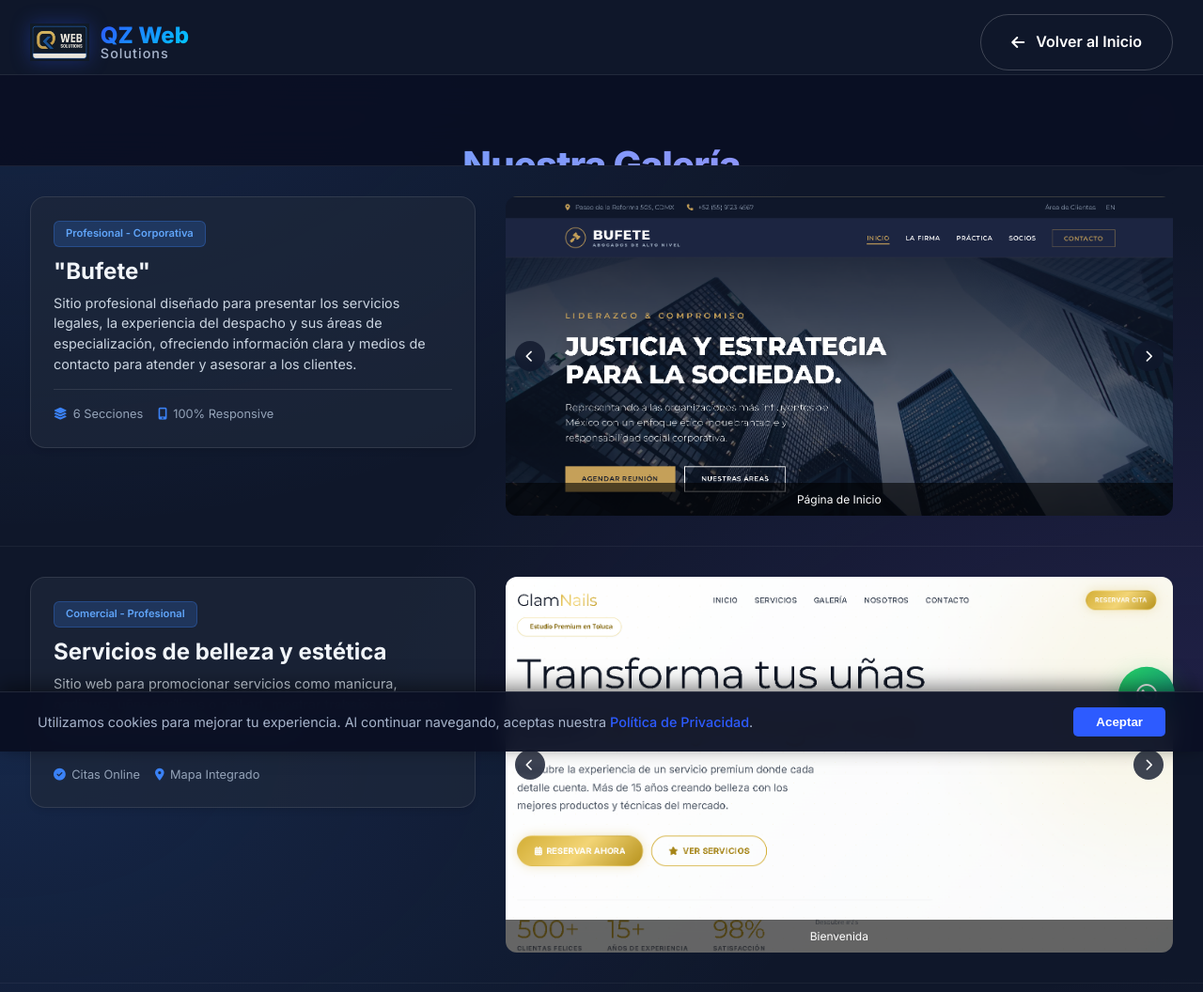
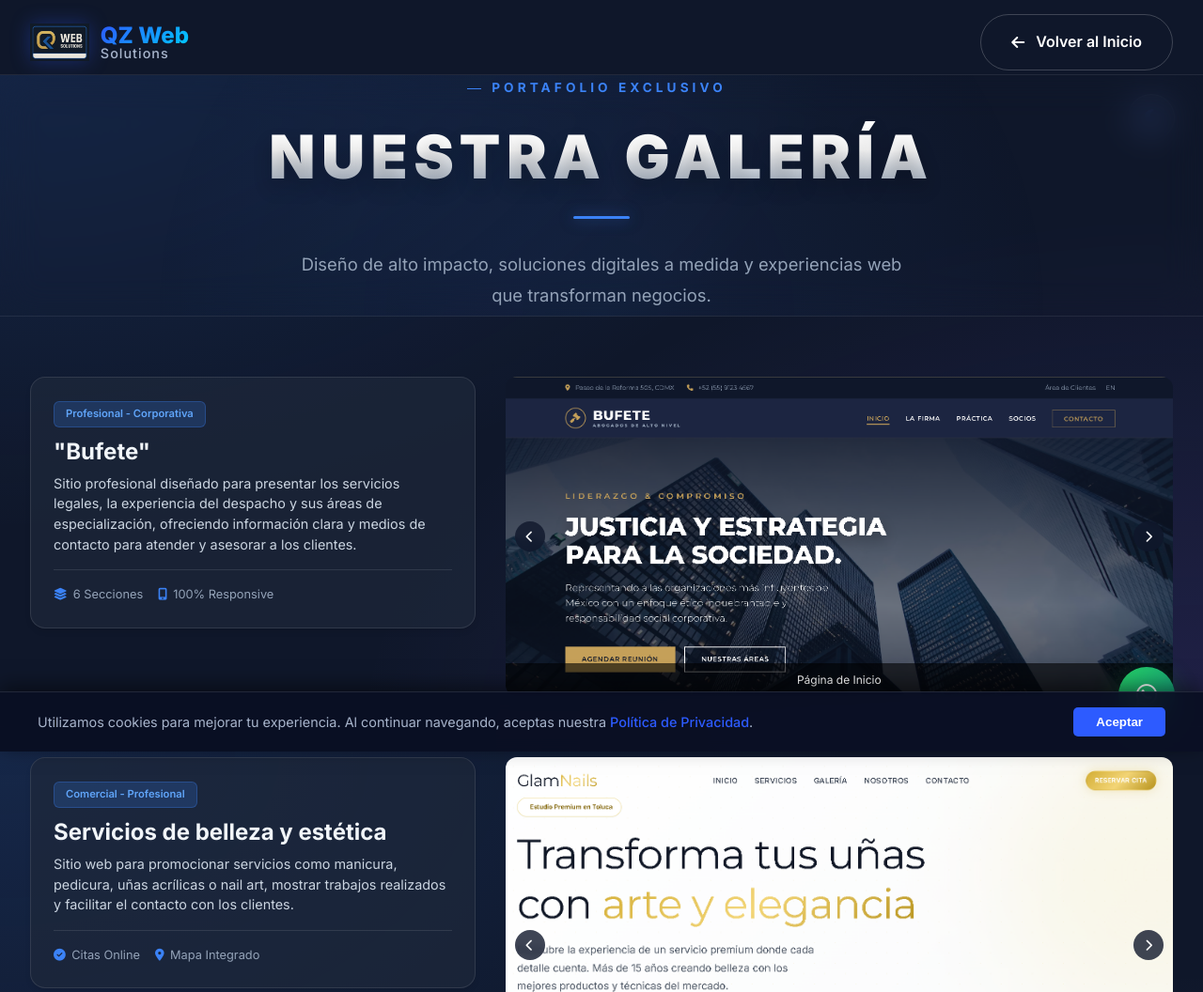
Before and after one commit to Quiroz34/QZWebSolutions, a website: page html/projects.html in a window 1280 px wide. Shown: the top 1056 px of the page at 94% size. Drawn offline with Linux system fonts and the light colour scheme.

Commit message:
correccion de galeria

```diff
--- a/css/projects.css
+++ b/css/projects.css
@@ -26,34 +26,71 @@ body.projects-page {
     background-attachment: fixed;
 }
 
-/* Header "Hero" de la Galería */
+/* Header "Hero" de la Galería - REDISEÑO LUXURY */
 .page-header {
-    padding: 4rem 0 2rem;
-    /* Reduced padding */
+    padding: 0 0 16rem;
+    /* Top padding set to 0 for absolute top position */
+    margin-bottom: 2rem;
     text-align: center;
     position: relative;
-    overflow: hidden;
+    background: radial-gradient(circle at 50% 100%, rgba(59, 130, 246, 0.08) 0%, transparent 70%);
 }
 
-.page-header h1 {
-    font-size: 2.5rem;
-    /* Reduced from 3.5rem */
-    font-weight: 800;
-    letter-spacing: -0.02em;
-    margin-bottom: 0.5rem;
-    background: linear-gradient(135deg, #60a5fa 0%, #a78bfa 100%);
+.gallery-badge {
+    display: inline-block;
+    font-size: 0.85rem;
+    font-weight: 700;
+    letter-spacing: 0.3em;
+    color: var(--gallery-accent);
+    margin-bottom: 1.5rem;
+    text-transform: uppercase;
+    position: relative;
+    padding-left: 1rem;
+}
+
+.gallery-badge::before {
+    content: '';
+    position: absolute;
+    left: -10px;
+    top: 50%;
+    width: 15px;
+    height: 1px;
+    background: var(--gallery-accent);
+}
+
+.page-header h1.luxury-title {
+    font-size: clamp(2rem, 7vw, 4rem);
+    /* Slightly reduced to avoid massive overflow */
+    font-weight: 900;
+    letter-spacing: 0.1em;
+    /* Increased for more 'luxury' look */
+    text-transform: uppercase;
+    margin-bottom: 1.5rem;
+    background: linear-gradient(to bottom, #ffffff 40%, #94a3b8 100%);
     -webkit-background-clip: text;
     -webkit-text-fill-color: transparent;
     background-clip: text;
-    transition: opacity 0.3s ease, transform 0.3s ease;
+    line-height: 1.2;
+    /* Increased slightly to prevent vertical clipping */
+    text-shadow: 0 10px 20px rgba(0, 0, 0, 0.2);
+}
+
+.title-divider {
+    width: 60px;
+    height: 3px;
+    background: var(--gallery-accent);
+    margin: 0 auto 2rem;
+    border-radius: 99px;
+    box-shadow: 0 0 15px rgba(59, 130, 246, 0.5);
 }
 
 .page-header p {
-    font-size: 1rem;
-    /* Reduced from 1.25rem */
+    font-size: 1.15rem;
     color: #94a3b8;
-    max-width: 600px;
+    max-width: 650px;
     margin: 0 auto;
+    line-height: 1.8;
+    font-weight: 400;
 }
 
 /* Contenedor Principal */
--- a/html/projects.html
+++ b/html/projects.html
@@ -74,8 +74,11 @@
 
     <header class="page-header">
         <div class="container">
-            <h1 class="animate-text text-gradient">Nuestra Galería</h1>
-            <p class="animate-text animate-delay-1">Un recorrido visual por nuestros proyectos más recientes.</p>
+            <span class="gallery-badge animate-text">Portafolio Exclusivo</span>
+            <h1 class="animate-text text-gradient luxury-title">Nuestra Galería</h1>
+            <div class="title-divider animate-text"></div>
+            <p class="animate-text animate-delay-1">Diseño de alto impacto, soluciones digitales a medida y experiencias
+                web que transforman negocios.</p>
         </div>
     </header>
 
```
